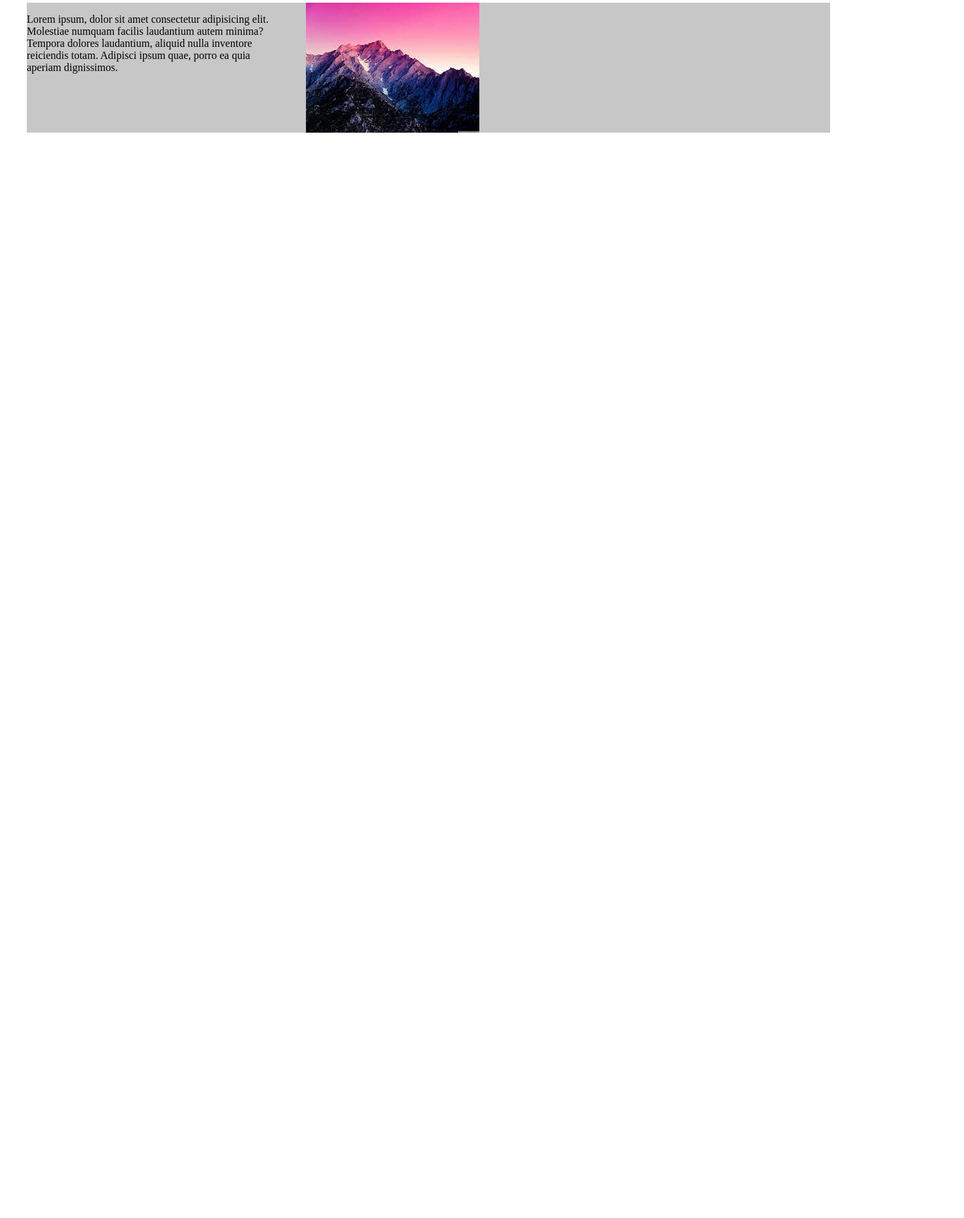
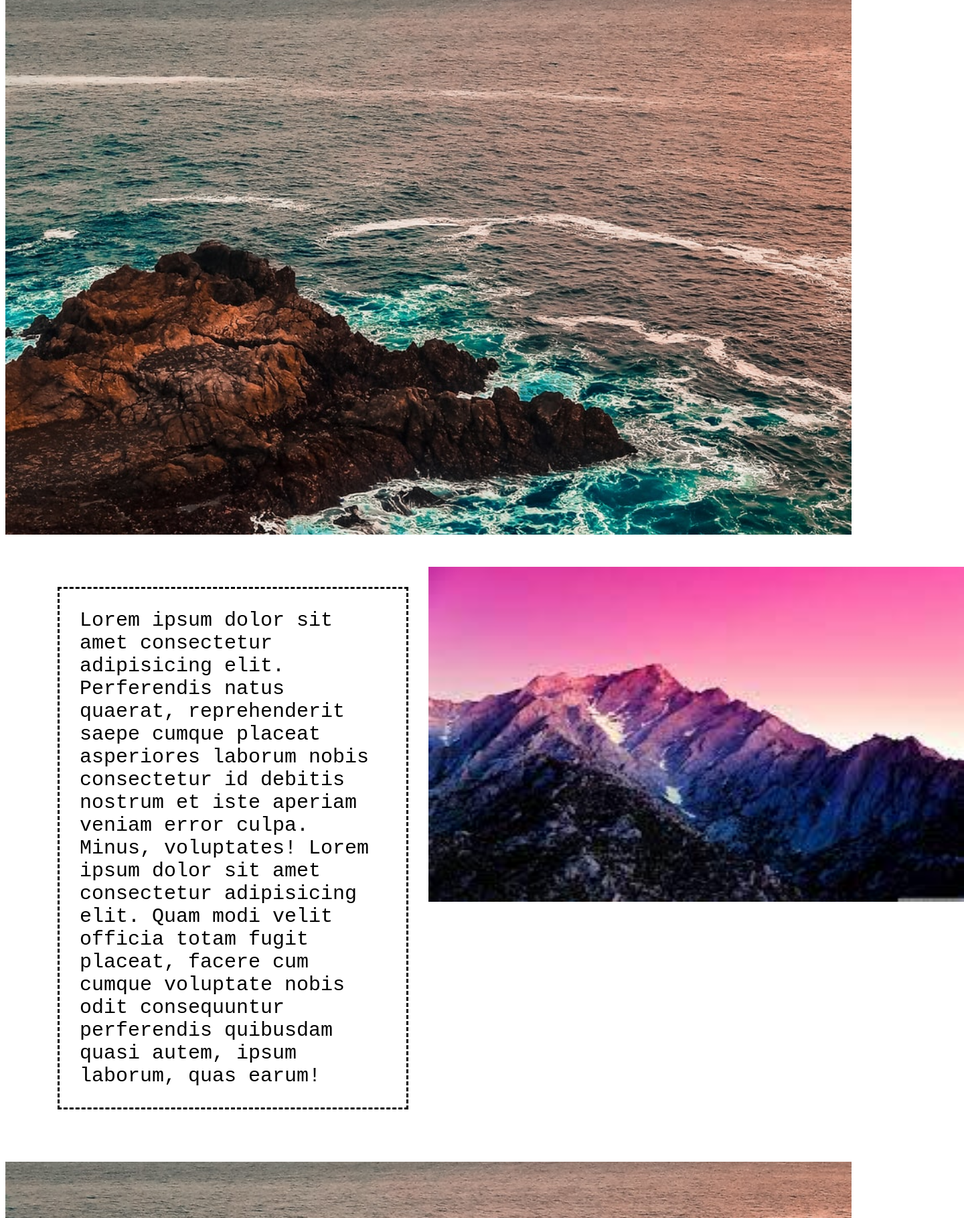
Before and after one commit to trollLemon/website, a website: page index.html in a window 1280 px wide. Shown: the part 104-1922 px from the top of the page at 67% size, 1440 px wide, since content can reach past the window. Before the commit the page ends 808 px from the top, so only its background shows below. Drawn offline with Linux system fonts and the light colour scheme.

Commit message:
added styles to text and changed how things are ordered with flexbox

```diff
--- a/index.html
+++ b/index.html
@@ -18,20 +18,40 @@
                 <li class = "contact hover"><a href = "">   Contact Us </a></li>
             </ul>
        </nav>
-
-
-        <div class = "section">
-            <p>Lorem ipsum, dolor sit amet consectetur
-            adipisicing elit. Molestiae numquam facilis
-            laudantium autem minima? Tempora dolores laudantium,
-            aliquid nulla inventore reiciendis totam. Adipisci ipsum quae,
-            porro ea quia aperiam dignissimos.</p>
-            <img src="example.jpg" >
-        </div>
+    <div class="parallax"></div>
 
 
 
+       <div class = container>
 
+            <div class = "texts">
+               <p> Lorem ipsum dolor sit amet consectetur adipisicing elit. Perferendis natus quaerat, reprehenderit saepe cumque placeat asperiores laborum nobis consectetur id debitis nostrum et iste aperiam veniam error culpa. Minus, voluptates!
+                Lorem ipsum dolor sit amet consectetur adipisicing elit. Quam modi velit officia totam fugit placeat, facere cum cumque voluptate nobis odit consequuntur perferendis quibusdam quasi autem, ipsum laborum, quas earum!
+                </p>
+            </div>
+            <div class = "pictures">
+                <img src="example.jpg">
+
+            </div>
+
+        </div>
+       <div class="parallax"></div>
+
+
+       <div class = container>
+
+        <div class = "texts">
+           <p> Lorem ipsum dolor sit amet consectetur adipisicing elit. Perferendis natus quaerat, reprehenderit saepe cumque placeat asperiores laborum nobis consectetur id debitis nostrum et iste aperiam veniam error culpa. Minus, voluptates!
+            Lorem ipsum dolor sit amet consectetur adipisicing elit. Quam modi velit officia totam fugit placeat, facere cum cumque voluptate nobis odit consequuntur perferendis quibusdam quasi autem, ipsum laborum, quas earum!
+            </p>
+        </div>
+        <div class = "pictures">
+            <img src="example.jpg">
+
+        </div>
+
+    </div>
+    <div class="parallax"></div>
     </body>
 
 </html>
--- a/style.css
+++ b/style.css
@@ -4,6 +4,7 @@
 /*  ABOUT/INFO BAR  */
 .main-nav {
   display: flex;
+  justify-content: center;
   list-style: none;
   font-size: 0.7em;
   font-family: 'Glory', sans-serif;
@@ -16,32 +17,45 @@ a {
   text-decoration: none;
 }
 
+li{
+
+    margin-left: 100px;
+}
 
 
 /*  MAIN CONTENTS    */
 
-
-
-
 .container{
-
-display: flex;
-justify-content: center;
+  display: flex;
+  justify-content: center;
+  flex-direction: row;
+  margin: 3rem;
 
 }
 
-.section{
-  background-color: #c7c7c7;
-  display: grid;
-  margin: 2rem;
-  grid-gap: 50px;
-  grid-template-columns: repeat(auto-fill, minmax(350px, 1fr));
+p{
+  padding: 30px;
+  font-family: 'Courier New', Courier, monospace;
+  font-size: 30px;
+  border-style: dashed;
+  margin: 30px;
+
 }
 
+img{
 
+  width: 800px;
+  height: 500px;
 
+}
 
+.texts{
+  width: 50%;
+}
 
+.pictures{
+  width: 50%;
+}
 
 /* COLOR STUFF */
 
@@ -78,3 +92,26 @@ body, html {
   -o-box-shadow:rgba(0,0,0,0.8) 0px 5px 15px, inset rgba(0,0,0,0.15) 0px -10px 20px;
   box-shadow:rgba(0,0,0,0.8) 0px 5px 15px, inset rgba(0,0,0,0.15) 0px -10px 20px;
 }
+
+.parallax {
+  /* The image used */
+  background-image: url("background.jpg");
+
+  /* Set a specific height */
+  min-height: 100%;
+
+  /* Create the parallax scrolling effect */
+  background-attachment: fixed;
+  background-position: center;
+  background-repeat: no-repeat;
+  background-size: cover;
+}
+
+
+@media only screen and (max-width: 600px){
+  .main-nav{
+   font-size: 0.5em;
+      padding: 0;
+  }
+
+}
```
